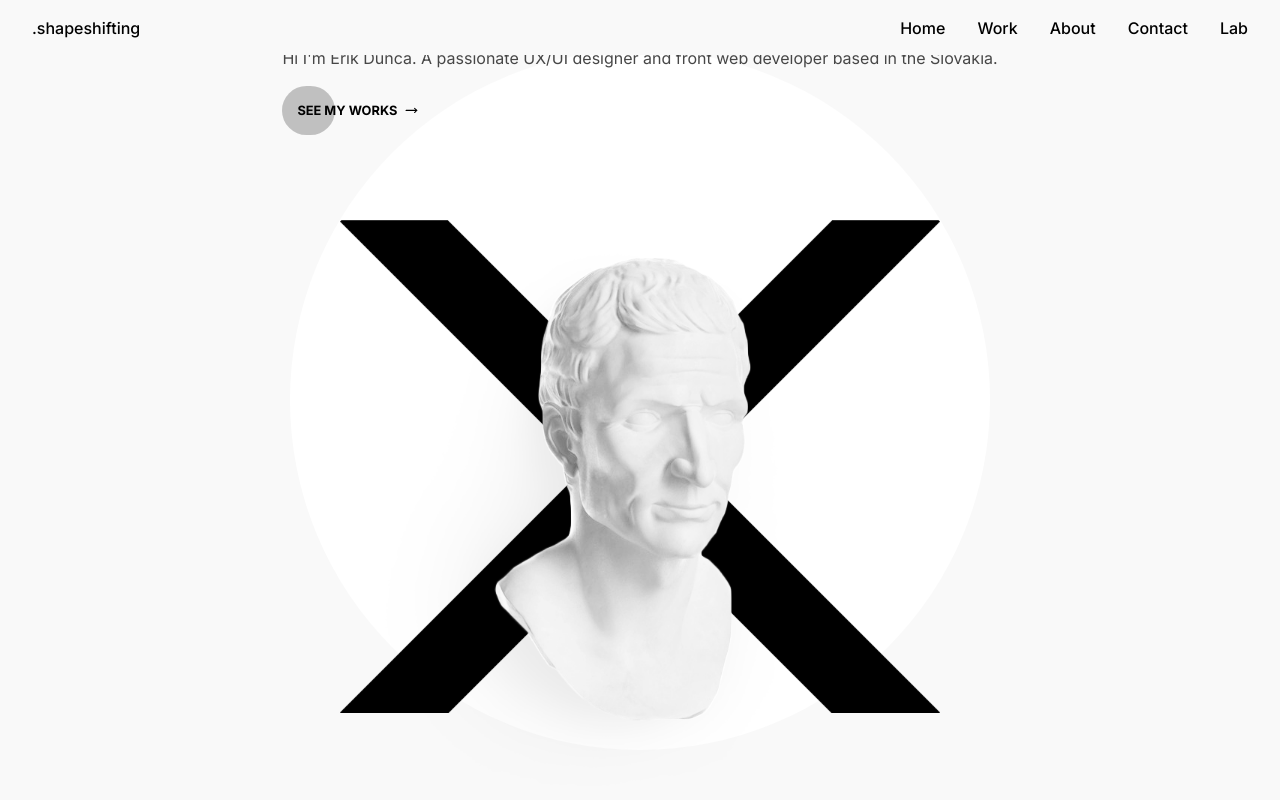
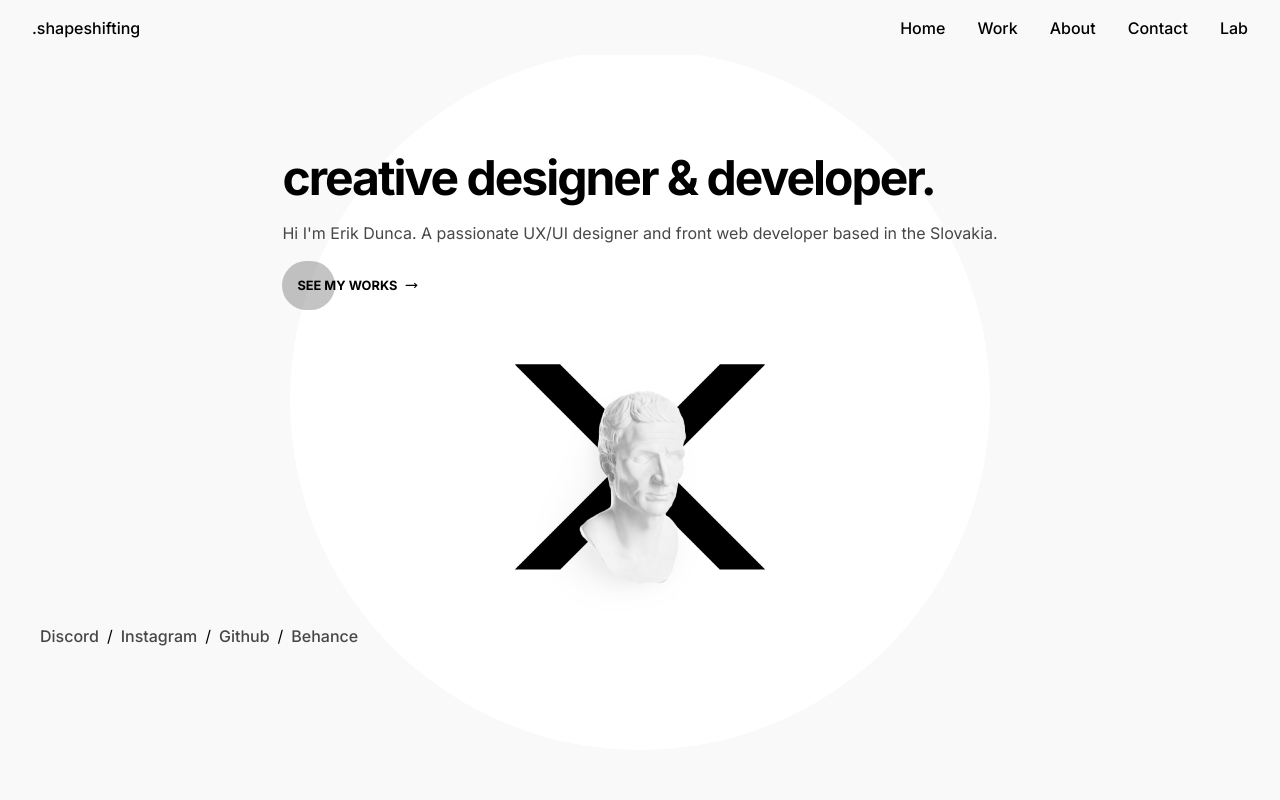
Before and after one commit to meikys/portfolio, a Next.js app: page / in a window 1280 px wide. Shown: the top 800 px of the page. Built offline with nearby package versions, Linux system fonts and the light colour scheme.

Commit message:
edit: velkost hero obrazkov

```diff
--- a/src/components/Hero.tsx
+++ b/src/components/Hero.tsx
@@ -12,7 +12,7 @@ import Button from "./ui/Button";
 export default function Hero() {
   return (
     <section
-      className="flex justify-center items-center px-10 bg-[var(--bg-secondary)] h-[100dvh] pt-[15%] pb-[15%]"
+      className="flex justify-center items-center px-10 bg-[var(--bg-secondary)] pt-[15%] pb-[15%] lg:pt-0 lg:pb-0 h-screen"
       id="hero"
     >
       <div className="absolute top-1/2 left-1/2 lg:shadow-none w-[80vw] max-w-[700px] aspect-square bg-white rounded-full transform -translate-x-1/2 -translate-y-1/2 -z-0"></div>
@@ -28,7 +28,7 @@ export default function Hero() {
           {HeroText.button}
         </Button>
       </div>
-     <div className="relative lg:w-1/2 w-full h-auto">
+     <div className="relative lg:w-1/2">
   <Image
     src="/shape1.png"
     alt="Rectangle shape"
@@ -43,7 +43,7 @@ export default function Hero() {
     objectFit="contain"
     className="absolute top-0 left-0"
   />
-  <div className="relative z-20 w-full h-auto">
+  <div className="relative w-[250px] h-[250px] mx-auto">
     <Image
       src="/caesar.png"
       alt="Hero Image"
```
